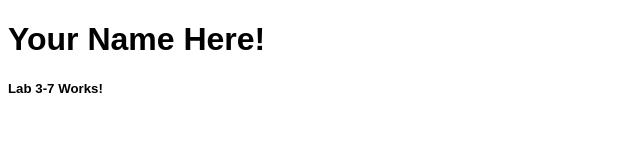
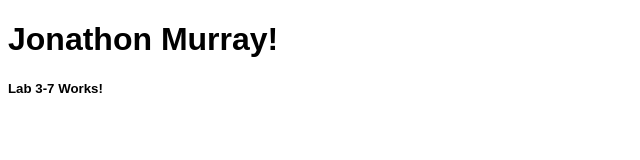
Before and after one commit to murra176/225-lab3-7, a plain HTML site: page index.html in a window 1280 px wide. Shown: the whole page, without its empty margins (0-640 px from the left). Drawn offline with Linux system fonts and the light colour scheme.

Commit message:
Update index.html

```diff
--- a/index.html
+++ b/index.html
@@ -2,11 +2,11 @@
 <html>
   <head>
     <meta charset="UTF-8">
-    <title>Your Name Here</title>
+    <title>Johnathon Murray</title>
     <link rel="stylesheet" href="style.css">
   </head>
   <body>
-    <h1>Your Name Here!</h1>
+    <h1>Jonathon Murray!</h1>
     <h5>Lab 3-7 Works!</h5>
   </body>
 </html>
```
